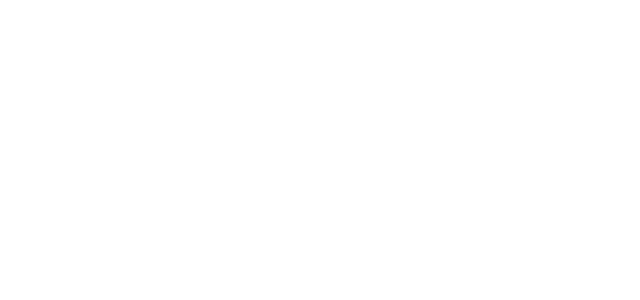
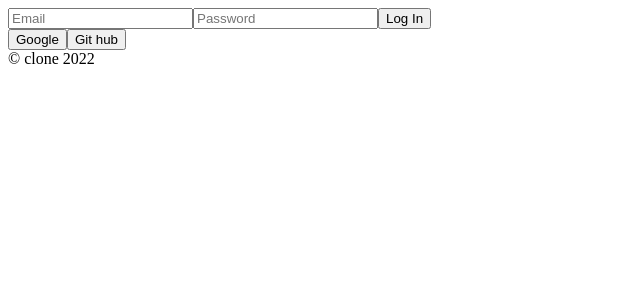
Before and after one commit to cupmilk/twitter_clone, a React (Create React App) app: page / in a window 1280 px wide. Shown: the top 300 px of the page, without its empty margins (0-640 px from the left). Built offline with nearby package versions, Linux system fonts and the light colour scheme; no server answers.

Commit message:
27% update

```diff
--- /dev/null
+++ b/jsconfig.json
@@ -0,0 +1,6 @@
+{
+  "compilerOptions": {
+    "baseUrl": "src"
+  },
+  "includes": ["src"]
+}
--- a/package.json
+++ b/package.json
@@ -6,8 +6,10 @@
     "@testing-library/jest-dom": "^5.16.5",
     "@testing-library/react": "^13.4.0",
     "@testing-library/user-event": "^13.5.0",
+    "firebase": "^9.10.0",
     "react": "^18.2.0",
     "react-dom": "^18.2.0",
+    "react-router-dom": "^6.4.1",
     "react-scripts": "5.0.1",
     "web-vitals": "^2.1.4"
   },
--- a/src/App.js
+++ /dev/null
@@ -1,5 +0,0 @@
-function App() {
-  return <div className="App"></div>;
-}
-
-export default App;
--- /dev/null
+++ b/src/components/App.js
@@ -0,0 +1,15 @@
+import { useState } from "react";
+import Routers from "components/Routers";
+import { authService } from "myFirebase";
+
+function App() {
+  const [isLogIn, setIsLogIn] = useState(authService.currentUser);
+  return (
+    <>
+      <Routers isLogIn={isLogIn} />
+      <footer> &copy; clone {new Date().getFullYear()}</footer>
+    </>
+  );
+}
+
+export default App;
--- /dev/null
+++ b/src/components/Routers.js
@@ -0,0 +1,21 @@
+import React, { useState } from "react";
+import { HashRouter as Router, Route, Routes } from "react-router-dom";
+import Auth from "../routes/Auth";
+import Home from "../routes/Home";
+
+const Routers = (props) => {
+  const { isLogIn } = props;
+  return (
+    <Router>
+      <Routes>
+        {isLogIn ? (
+          <Route exact path="/" element={<Home />} />
+        ) : (
+          <Route exact path="/" element={<Auth />} />
+        )}
+      </Routes>
+    </Router>
+  );
+};
+
+export default Routers;
--- /dev/null
+++ b/src/myFirebase.js
@@ -0,0 +1,14 @@
+import { initializeApp } from "firebase/app";
+import { getAuth } from "firebase/auth";
+
+const firebaseConfig = {
+  apiKey: process.env.REACT_APP_API_KEY,
+  authDomain: process.env.REACT_APP_AUTH_DOMAIN,
+  projectId: process.env.REACT_APP_PROJCET_ID,
+  storageBucket: process.env.REACT_APP_STORAGE_BUCKET,
+  messagingSenderId: process.env.REACT_APP_MESSAGING_SENDER_ID,
+  appId: process.env.REACT_APP_APP_ID,
+};
+
+const app = initializeApp(firebaseConfig);
+export const authService = getAuth();
--- /dev/null
+++ b/src/routes/Auth.js
@@ -0,0 +1,50 @@
+import React, { useState } from "react";
+
+const Auth = () => {
+  const [email, setEmail] = useState("");
+  const [password, setPassword] = useState("");
+
+  const handleChange = (e) => {
+    const {
+      target: { name, value },
+    } = e;
+    if (name === "email") {
+      setEmail(value);
+    } else if (name === "password") {
+      setPassword(value);
+    }
+  };
+  const handleSubmit = (e) => {
+    e.preventDefault();
+  };
+
+  return (
+    <div>
+      <form onSubmit={handleSubmit}>
+        <input
+          name="email"
+          type="text"
+          placeholder="Email"
+          value={email}
+          onChange={handleChange}
+          required
+        />
+        <input
+          name="password"
+          type="password"
+          placeholder="Password"
+          value={password}
+          onChange={handleChange}
+          required
+        />
+        <input type="submit" value="Log In" />
+      </form>
+      <div>
+        <button>Google</button>
+        <button>Git hub</button>
+      </div>
+    </div>
+  );
+};
+
+export default Auth;
--- /dev/null
+++ b/src/routes/EditProfile.js
@@ -0,0 +1,3 @@
+import React from "react";
+
+export default () => <span>Edit profile</span>;
--- /dev/null
+++ b/src/routes/Home.js
@@ -0,0 +1,7 @@
+import React from "react";
+
+const Home = () => {
+  return <span>Home</span>;
+};
+
+export default Home;
--- /dev/null
+++ b/src/routes/Profile.js
@@ -0,0 +1,3 @@
+import React from "react";
+
+export default () => <span>profile</span>;
```
Also changed, not shown: src/index.js (+6 -1 lines), 2 other files (tests, documents, lock files or other folders).
